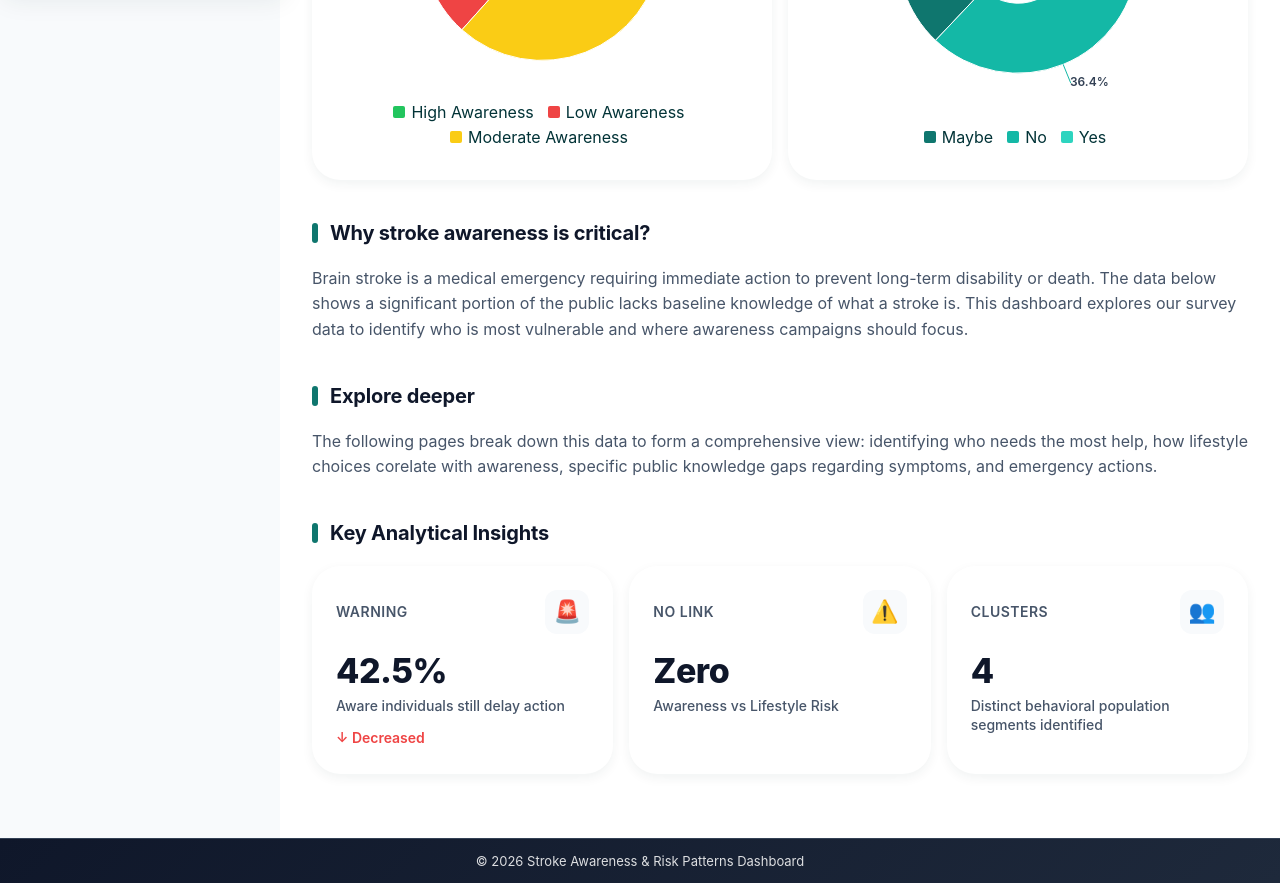
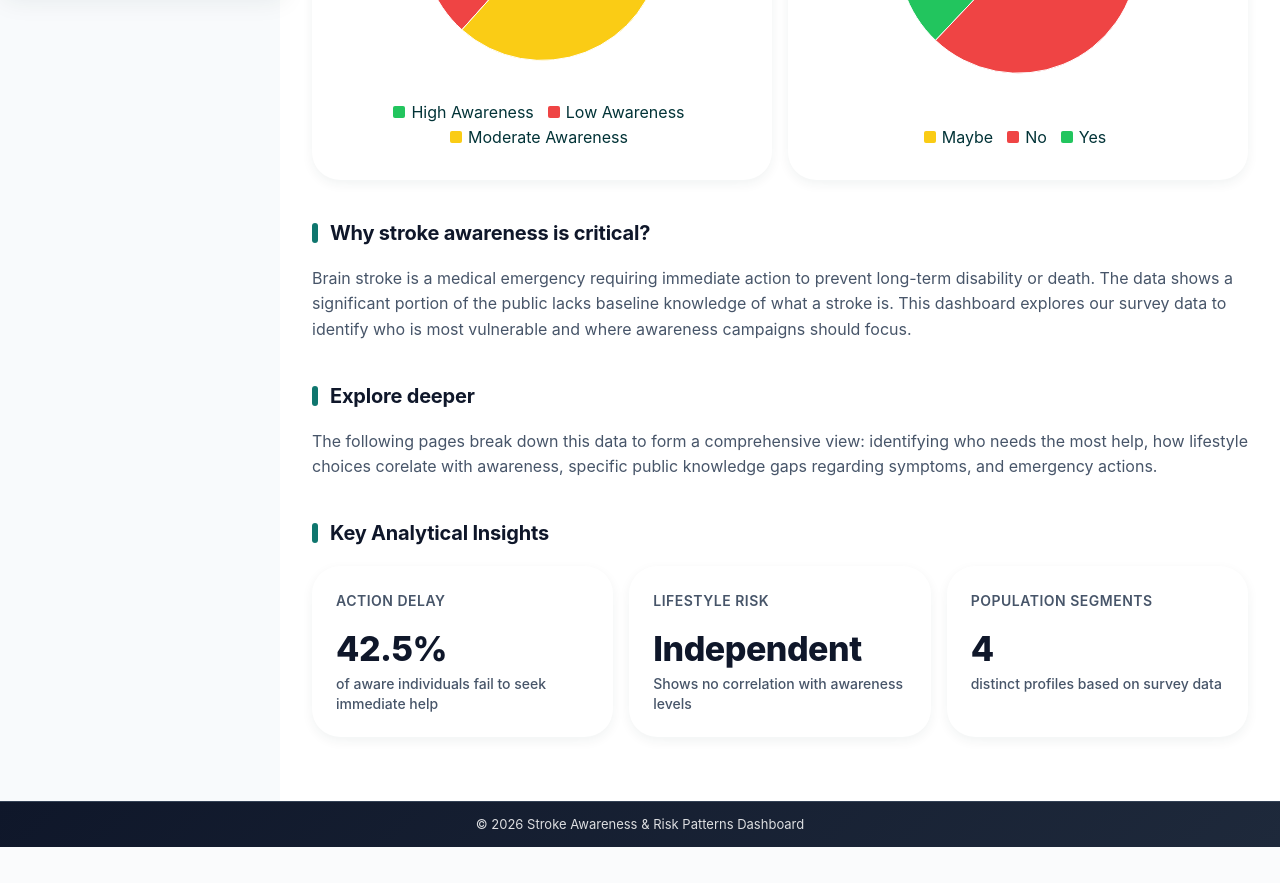
Before and after one commit to Harshali0505/Stroke-awareness-dashboard, a React (Vite) app: page / in a window 1280 px wide. Shown: the part 800-1683 px from the top of the page. After the commit the page ends 1647 px from the top, so only its background shows below. Built offline with nearby package versions, Linux system fonts and the light colour scheme.

Commit message:
Done some minnor changes

```diff
--- a/src/constants/colors.js
+++ b/src/constants/colors.js
@@ -12,13 +12,16 @@ export const getAwarenessColor = (level) => {
   switch (level?.toLowerCase()) {
     case 'low':
     case 'low awareness':
+    case 'no':
       return AWARENESS_COLORS.low;
     case 'moderate':
     case 'medium':
     case 'moderate awareness':
+    case 'maybe':
       return AWARENESS_COLORS.moderate;
     case 'high':
     case 'high awareness':
+    case 'yes':
       return AWARENESS_COLORS.high;
     default:
       return AWARENESS_COLORS.moderate;
--- a/src/pages/Demographics.jsx
+++ b/src/pages/Demographics.jsx
@@ -115,7 +115,7 @@ const Demographics = ({ isMobileMenuOpen, setIsMobileMenuOpen }) => {
 
   return (
     <PageContainer
-      title="2. Who Needs Help? (Demographics)"
+      title="2. Demograhics of our data"
       description="Identifying vulnerable demographic groups to target for awareness campaigns."
       isMobileMenuOpen={isMobileMenuOpen}
       setIsMobileMenuOpen={setIsMobileMenuOpen}
@@ -146,7 +146,7 @@ const Demographics = ({ isMobileMenuOpen, setIsMobileMenuOpen }) => {
 
           <ChartPanel
             title="Gender × awareness level"
-            helperText="Both males and females reflect an identical distribution of low, medium, and high awareness."
+            helperText="Both males and females reflect an similar distribution of low, medium, and high awareness."
           >
             <StackedAwarenessChart
               data={stackedGenderData}
@@ -193,7 +193,7 @@ const Demographics = ({ isMobileMenuOpen, setIsMobileMenuOpen }) => {
         helperText="Although urgency increases with age, proactive action does not significantly differ across age groups."
       >
         <div className="who-grid who-grid--two">
-          <ChartPanel
+          {/* <ChartPanel
             title="Proactive vs Passive Action by Age"
             helperText="Shows whether older people act more proactively."
           >
@@ -205,7 +205,7 @@ const Demographics = ({ isMobileMenuOpen, setIsMobileMenuOpen }) => {
             helperText="Visual proof that perceived urgency of stroke increases with age."
           >
             <PlaceholderChart title="Line Chart" text="X: Age Groups | Y: Mean Urgency Score" height={360} />
-          </ChartPanel>
+          </ChartPanel> */}
         </div>
       </Section>
     </PageContainer>
--- a/src/pages/Emergency.jsx
+++ b/src/pages/Emergency.jsx
@@ -5,6 +5,7 @@ import GenericBarChart from "../components/charts/GenericBarChart";
 import StackedAwarenessChart from "../components/charts/StackedAwarenessChart";
 import Section from "../components/Section";
 import ChartPanel from "../components/ChartPanel";
+import PlaceholderChart from "../components/charts/PlaceholderChart";
 import useChartSelection from "../hooks/useChartSelection";
 
 const Emergency = ({ isMobileMenuOpen, setIsMobileMenuOpen }) => {
@@ -65,9 +66,29 @@ const Emergency = ({ isMobileMenuOpen, setIsMobileMenuOpen }) => {
       isMobileMenuOpen={isMobileMenuOpen}
       setIsMobileMenuOpen={setIsMobileMenuOpen}
     >
+      {/* <Section title="Urgency vs Action Mismatch">
+        <ChartPanel
+          title="Urgency Score vs Action Taken"
+          helperText="Shows behavior vs perception mismatch. Higher urgency doesn't always lead to proactive action."
+          fullWidth
+        >
+          <PlaceholderChart title="Scatter Plot" text="X: Urgency Score | Y: Binary Action (0 = Passive, 1 = Proactive)" height={320} />
+        </ChartPanel>
+
+        <div style={{ marginTop: '24px' }}>
+          <ChartPanel
+            title="Distribution of Urgency by Action Type"
+            helperText="Do proactive people actually report higher urgency? Comparing the spread of urgency scores."
+            fullWidth
+          >
+            <PlaceholderChart title="Box Plot" text="Compare Urgency Score by Action Type (Passive vs Proactive)" height={320} />
+          </ChartPanel>
+        </div>
+      </Section> */}
+
       <Section title="The Golden Hour">
         <p style={{ margin: 0, lineHeight: 1.6, color: 'var(--text-secondary)' }}>
-          Every single minute matters in a stroke. Getting a clot-busting drug within the first hour of symptom onset drastically determines long-term disability or death. Rushing to a specialized hospital using emergency transport is critical. Reaching out to a general physician, resting, or \"waiting it out\" could waste this precious window. How well does our community understand this?
+          Every single minute matters in a stroke. Getting a clot-busting drug within the first hour of symptom onset drastically determines long-term disability or death. Rushing to a specialized hospital using emergency transport is critical. Reaching out to a general physician, resting, or waiting it out could waste this precious window. How well does our community understand this?
         </p>
       </Section>
 
@@ -170,7 +191,7 @@ const Emergency = ({ isMobileMenuOpen, setIsMobileMenuOpen }) => {
 
           <ChartPanel
             title="How soon to consult a specialist"
-            helperText="Any delay is a mistake. However, many participants report they would stall their specialist consultation, giving the stroke a devastating head start."
+            helperText="Any delay is a mistake. However, many participants report they would seek specialist consultation, giving the stroke a devastating head start."
           >
             <GenericBarChart
               data={howSoonConsultData}
--- a/src/pages/Lifestyle.jsx
+++ b/src/pages/Lifestyle.jsx
@@ -104,7 +104,7 @@ const Lifestyle = ({ isMobileMenuOpen, setIsMobileMenuOpen }) => {
 
   return (
     <PageContainer
-      title="3. Risk Meets Ignorance (Lifestyle & Health Risk)"
+      title="3. Correlating Lifestyle with Awareness"
       description="Showing the overlap between stroke risk factors and low awareness."
       isMobileMenuOpen={isMobileMenuOpen}
       setIsMobileMenuOpen={setIsMobileMenuOpen}
@@ -218,24 +218,24 @@ const Lifestyle = ({ isMobileMenuOpen, setIsMobileMenuOpen }) => {
         title="Awareness vs Lifestyle Risk"
         helperText="Statistical testing shows no significant association between awareness and lifestyle risk."
       >
-        <ChartPanel
+        {/* <ChartPanel
           title="Comparison of Lifestyle Risk by Awareness Level"
           helperText="Visual comparison showing High Awareness does not equal better lifestyle habits."
           fullWidth
         >
           <PlaceholderChart title="Grouped Bar Chart" text="X: Awareness Level (High vs Low) | Y: % High Lifestyle Risk" height={380} />
-        </ChartPanel>
+        </ChartPanel> */}
         <div style={{
           marginTop: '16px',
           padding: '16px 24px',
           backgroundColor: '#ffffff',
           borderRadius: 'var(--radius)',
           boxShadow: 'var(--shadow-sm)',
-          borderLeft: '4px solid var(--warning)',
+          borderLeft: '4px solid var(--text-tertiary)',
           fontSize: '15px',
           color: 'var(--text-secondary)'
         }}>
-          <strong>Deep Insight:</strong> Statistical testing shows no significant association between awareness and lifestyle risk.
+          <strong>Statistical finding:</strong> Testing shows no significant association between awareness and lifestyle risk.
         </div>
       </Section>
     </PageContainer>
--- a/src/pages/OverallAwareness.jsx
+++ b/src/pages/OverallAwareness.jsx
@@ -33,7 +33,7 @@ const OverallAwareness = ({ isMobileMenuOpen, setIsMobileMenuOpen }) => {
   ) {
     return (
       <PageContainer
-        title="1. Overview (The Awareness Problem)"
+        title="1. Overview-The Awareness Problem"
         description="Establishing context and showing the overall stroke awareness gap among survey participants."
         isMobileMenuOpen={isMobileMenuOpen}
         setIsMobileMenuOpen={setIsMobileMenuOpen}
@@ -45,7 +45,7 @@ const OverallAwareness = ({ isMobileMenuOpen, setIsMobileMenuOpen }) => {
 
   return (
     <PageContainer
-      title="1. Overview (The Awareness Problem)"
+      title="1. Overview-The Awareness Problem"
       description="Establishing context and showing the overall stroke awareness gap among survey participants."
       isMobileMenuOpen={isMobileMenuOpen}
       setIsMobileMenuOpen={setIsMobileMenuOpen}
@@ -120,11 +120,11 @@ const OverallAwareness = ({ isMobileMenuOpen, setIsMobileMenuOpen }) => {
               data={knowStrokeData}
               labelKey="response"
               valueKey="percentage"
-              innerRadius={50}
+              innerRadius={0}
               width={420}
               height={360}
               interaction="hover"
-              colors={["#0f766e", "#14b8a6", "#2dd4bf", "#99f6e4"]}
+              showOuterLabels={false}
             />
           </ChartPanel>
         </div>
@@ -132,7 +132,7 @@ const OverallAwareness = ({ isMobileMenuOpen, setIsMobileMenuOpen }) => {
 
       <Section title="Why stroke awareness is critical?">
         <p style={{ margin: 0, lineHeight: 1.6, color: 'var(--text-secondary)' }}>
-          Brain stroke is a medical emergency requiring immediate action to prevent long-term disability or death. The data below shows a significant portion of the public lacks baseline knowledge of what a stroke is. This dashboard explores our survey data to identify who is most vulnerable and where awareness campaigns should focus.
+          Brain stroke is a medical emergency requiring immediate action to prevent long-term disability or death. The data shows a significant portion of the public lacks baseline knowledge of what a stroke is. This dashboard explores our survey data to identify who is most vulnerable and where awareness campaigns should focus.
         </p>
       </Section>
 
@@ -145,23 +145,19 @@ const OverallAwareness = ({ isMobileMenuOpen, setIsMobileMenuOpen }) => {
       <Section title="Key Analytical Insights">
         <div className="who-kpi-row">
           <KpiCard
-            title="Warning"
+            title="Action Delay"
             value="42.5%"
-            subtitle="Aware individuals still delay action"
-            trend="down"
-            icon="🚨"
+            subtitle="of aware individuals fail to seek immediate help"
           />
           <KpiCard
-            title="No Link"
-            value="Zero"
-            subtitle="Awareness vs Lifestyle Risk"
-            icon="⚠️"
+            title="Lifestyle Risk"
+            value="Independent"
+            subtitle="Shows no correlation with awareness levels"
           />
           <KpiCard
-            title="Clusters"
+            title="Population Segments"
             value="4"
-            subtitle="Distinct behavioral population segments identified"
-            icon="👥"
+            subtitle="distinct profiles based on survey data"
           />
         </div>
       </Section>
```
Also changed, not shown: src/pages/Community.jsx (+51 -3 lines), src/pages/KnowledgeGap.jsx (+7 -9 lines).
